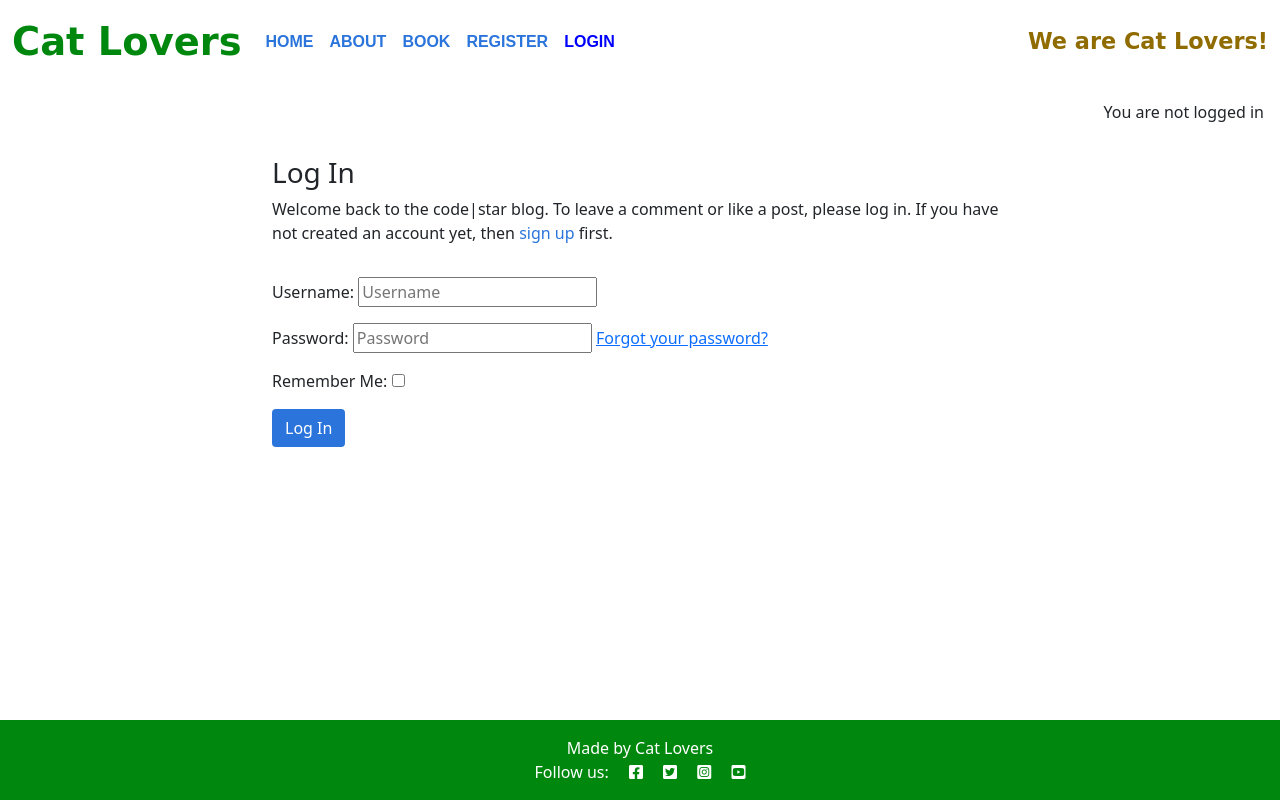
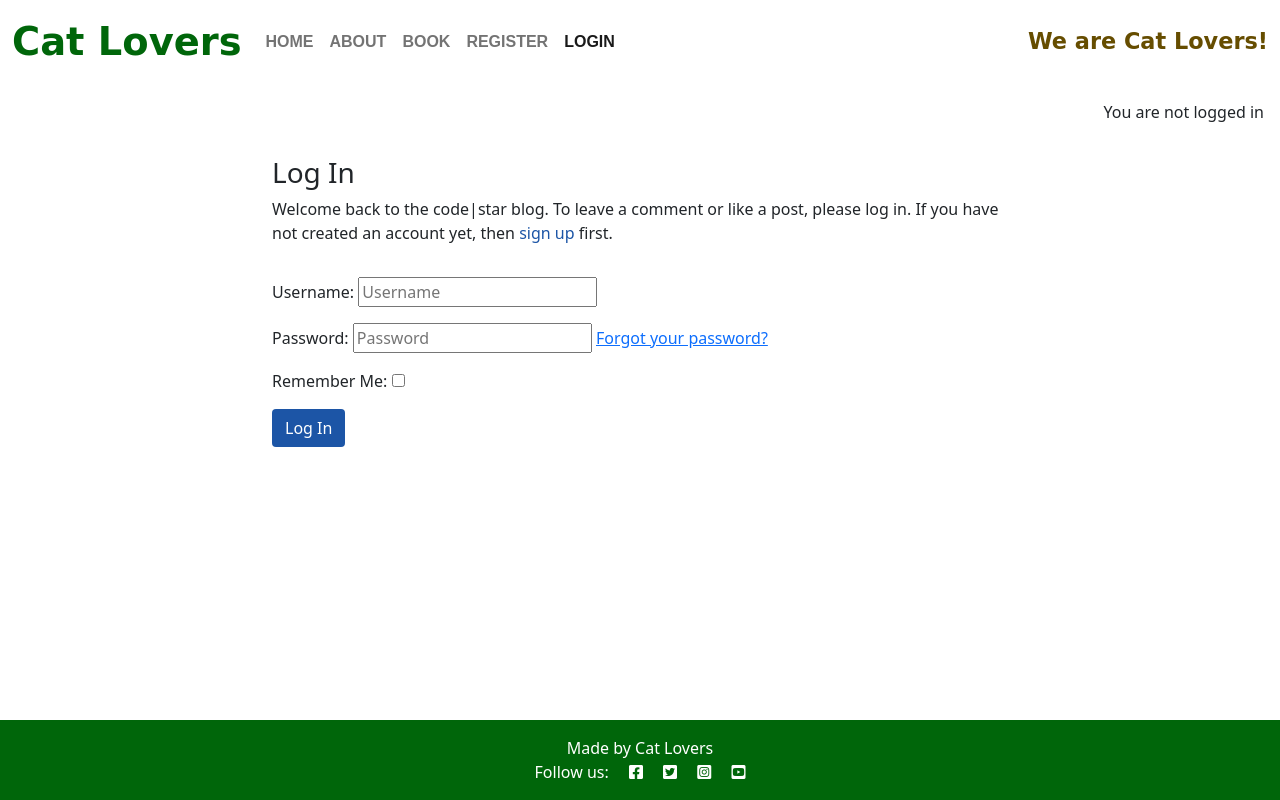
Before and after one commit to tomokoelif/cat_lovers, a Django app: a page that uses templates/base.html in a window 1280 px wide. Run offline with Django 4.2, Linux system fonts and the light colour scheme; some libraries are stand-ins or nearby versions.

Commit message:
Update color scheme: adjust body, button, and link colors for improved aesthetics

```diff
--- a/static/css/style.css
+++ b/static/css/style.css
@@ -6,7 +6,7 @@ body {
     font-family: cursive;
     font-size: 2.4rem;
     font-weight: 900;
-    color: #00870e;
+    color: #00660a;
 }
 
 .thin {
@@ -18,7 +18,7 @@ body {
 }
 
 .dark-bg {
-    background-color: #00870e;
+    background-color: #00660a;
 }
 
 .main-bg {
@@ -92,7 +92,7 @@ body {
 
 .post-link:hover,
 .page-link {
-    color: #E84610;
+    color: #B60202;
 }
 
 .post-title {
@@ -107,75 +107,75 @@ body {
 
 .btn-signup,
 .btn-edit {
-    background-color: #2a74db;
-    color: #fff;
+    background-color: #1c55a6;
+    color: #ffffff;
 }
 
 .btn-signup:hover,
 .btn-signup:active {
     background-color: #ffffff;
-    color: #2a74db;
+    color: #1c55a6;
 }
 
 .link {
-    color: #2a74db;
+    color: #1c55a6;
     text-decoration: none;
 }
 
 .link:hover,
 .link:active {
-    color: #2a74db;
+    color: #1c55a6;
     text-decoration: underline;
 }
 
 .btn-like {
-    color: #E84610;
+    color: #B60202;
     border: none;
     background: transparent;
 }
 
 .btn-delete {
     color: #ffffff;
-    background: #E84610;
+    background: #B60202;
 }
 
 .btn-like:hover,
 .btn-like:active {
-    color: #E84610;
+    color: #B60202;
     background: transparent;
     border: none;
 }
 
 .faded {
-    color: rgb(172, 175, 175);
+    color: #1c55a6;
 }
 
 .approval {
-    color: rgb(222, 146, 168);
+    color: #B60202;
 }
 
 .navbar-text-muted {
     font-family: cursive;
     font-size: 1.4rem;
     font-weight: bold;
-    color: #8F6B00;
+    color: #664D00;
 }
 
 .nav-link {
     font-family: 'Arial', sans-serif;
     font-size: 1.0rem;
     font-weight: bold;
-    color: #2A74DB !important;
+    color: #1c55A6;
     text-transform: uppercase;
 }
 
 .nav-link:hover {
-    color: blue !important;
+    color: #0552BD;
     text-decoration: underline;
 }
 
 .nav-link.active {
-    color: blue !important;
+    color: #0552BD;
 }
 
 .card-text {
```
